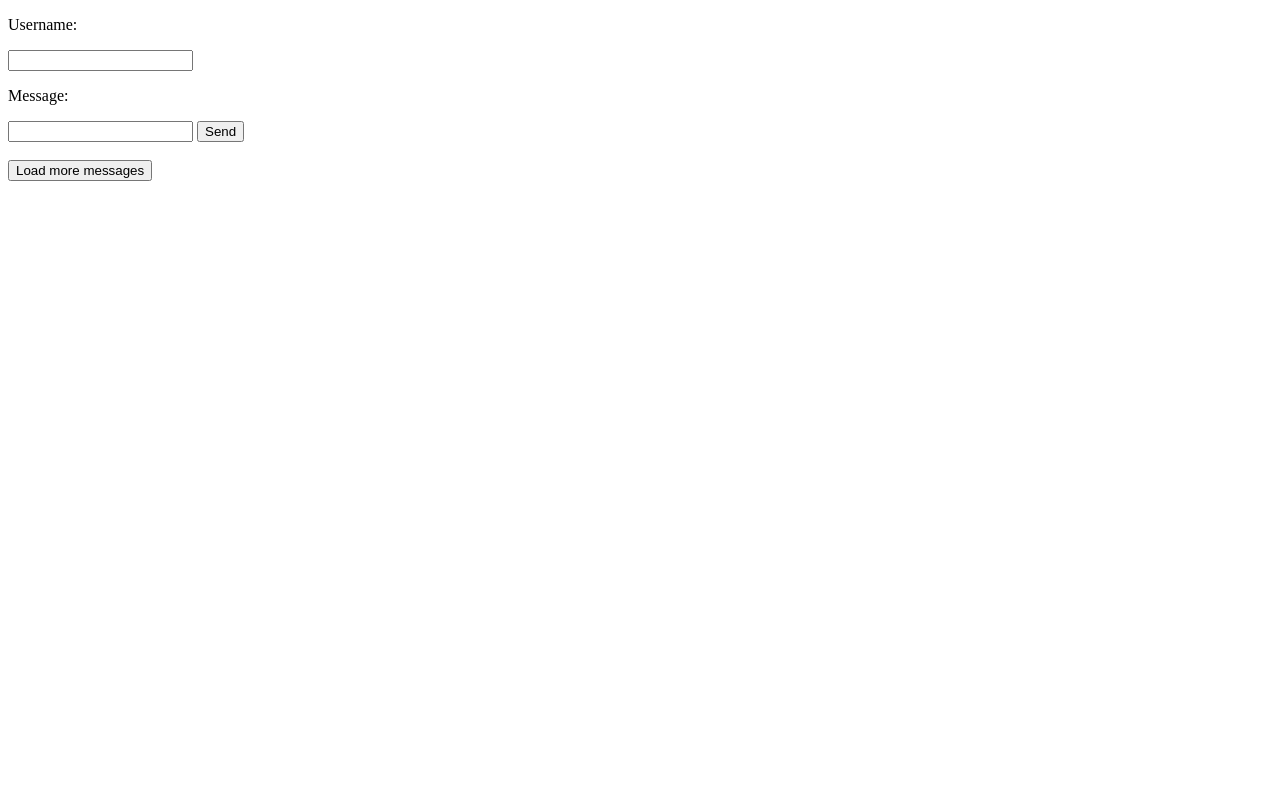
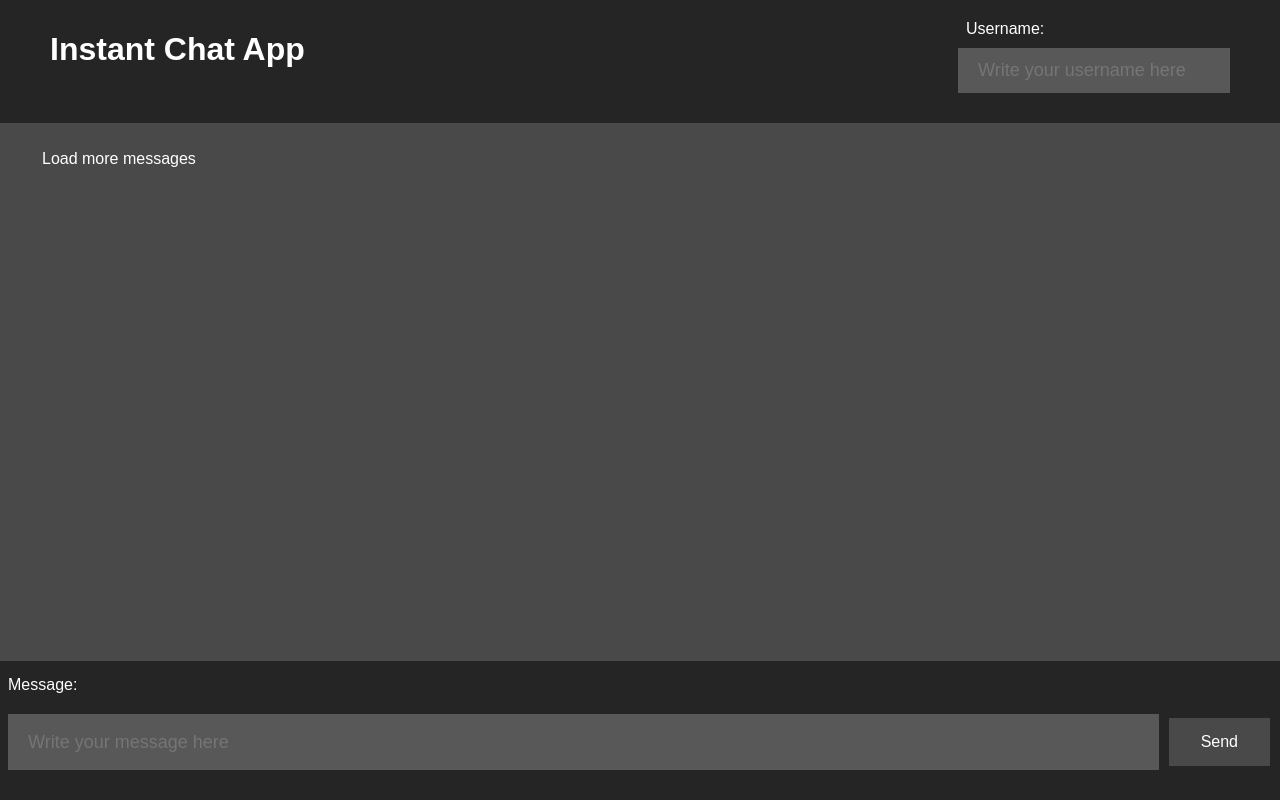
Before and after one commit to mounirLbath/chatApp, a website: page index.html in a window 1280 px wide. Drawn offline with Linux system fonts and the light colour scheme.

Commit message:
feat: enhance UI with improved styling and layout for chat application

```diff
--- a/client.js
+++ b/client.js
@@ -12,6 +12,9 @@ let nb_msg_loaded = 0;
 // when connection successful
 socket.addEventListener("open", (event) => {
     console.log("WebSocket connection successfully established!")
+
+    // load first 10
+    loadMoreMsg(10);
 });
 
 // when message received successful
@@ -75,11 +78,11 @@ function submitChatMsg()
 }
 
 //load more messages
-function loadMoreMsg()
+function loadMoreMsg(nb = 5)
 {
     const msg = {
         type: "load-msg",
-        limit: 5, //nb messages to load
+        limit: nb, //nb messages to load
         offset: nb_msg_loaded //nb messages already loaded
     };
     sendMessage(JSON.stringify(msg));
@@ -124,7 +127,9 @@ function displayMessage(msg, isNew = true)
 
     if(isNew)
     {
-        container.append(p) //old messages appear at the bottom
+        container.append(p) //new messages appear at the bottom
+
+        scrollBottom(); // scroll back to bottom
     }
     else
     {
@@ -138,7 +143,7 @@ function displayNoMoreMsg()
 {
     const container = document.getElementById("messages");
     const p = document.createElement("p");
-    const text = document.createTextNode("No more messages :)");
+    const text = document.createTextNode("No messages left :)");
     p.appendChild(text);
 
     container.prepend(p);
@@ -159,3 +164,11 @@ function displayOldMessages(msgList)
     }
 
 }
+
+// scroll to bottom
+function scrollBottom()
+{
+
+    const messagesContainer = document.getElementById("msgDiv");
+    messagesContainer.scrollTop = messagesContainer.scrollHeight;
+}
--- a/index.html
+++ b/index.html
@@ -5,20 +5,27 @@
     <meta name="viewport" content="width=device-width, initial-scale=1.0">
     <title>Chat App</title>
     <script src="client.js"></script>
+    <link rel="stylesheet" href="style.css">
 </head>
 <body>
 
-    <p>Username:</p>
-    <input type="text" id="username">
+    <div id="username-field">
+        <h1>Instant Chat App</h1>
+        <div>
+            <p>Username:</p>
+            <input type="text" id="username" placeholder="Write your username here">
+        </div>
+    </div>
 
+    <div id="msgDiv">
+        <button onclick="loadMoreMsg();">Load more messages</button>
+        <div id="messages" >
+        </div>
+    </div>
     <p>Message:</p>
-    <form onsubmit="submitChatMsg(); return false;">
-        <input type="text" id="msgBox">
+    <form id="msgForm" onsubmit="submitChatMsg(); return false;">
+        <input type="text" id="msgBox" placeholder="Write your message here" autocomplete="off">
         <button>Send</button>
     </form>
-    <br>
-    <button onclick="loadMoreMsg();">Load more messages</button>
-    <div id="messages">
-    </div>
 </body>
 </html>
--- /dev/null
+++ b/style.css
@@ -0,0 +1,82 @@
+
+
+html{
+    background-color: rgb(37, 37, 37);
+    color: white;
+    font-family: sans-serif;
+    height: 100%;
+}
+
+input{
+    background-color: rgb(88, 88, 88);
+    font-size: large;
+    padding: 12px 20px;
+    margin: 8px 0;
+    box-sizing: border-box;
+    border: none;
+    color: white;
+}
+
+body{
+    margin: 0;
+    height: 100%;
+    display: flex;
+    flex-direction: column;
+}
+
+p{
+    margin: 10px 8px;
+}
+
+input{
+    margin: 0px 0px;
+}
+
+button {
+    background-color: rgb(73, 73, 73);
+    border: none;
+    color: white;
+    padding: 15px 32px;
+    text-align: center;
+    text-decoration: none;
+    display: inline-block;
+    font-size: 16px;
+    margin: 4px 2px;
+    cursor: pointer;
+}
+
+button:hover{
+    background-color: rgb(58, 58, 58);
+}
+
+#msgDiv{
+    flex: 1;
+    background-color:  rgb(73, 73, 73);
+    overflow: scroll;
+    padding: 8px;
+    margin-top: 20px;
+    margin-bottom: 5px;
+}
+
+#messages p {
+    white-space: normal;
+    word-wrap: break-word;
+    overflow-wrap: anywhere;
+}
+
+#msgForm {
+    display: flex;
+    gap: 8px;
+    margin: 10px 8px;
+    margin-bottom: 30px;
+}
+
+#username-field{
+    margin: 10px 50px;
+    display: flex;
+    justify-content: space-between;
+}
+
+#msgBox {
+    flex: 1;
+}
```
